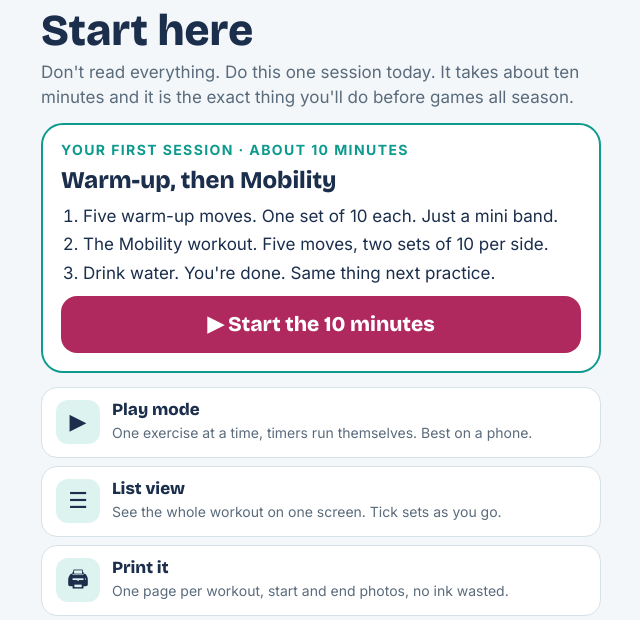
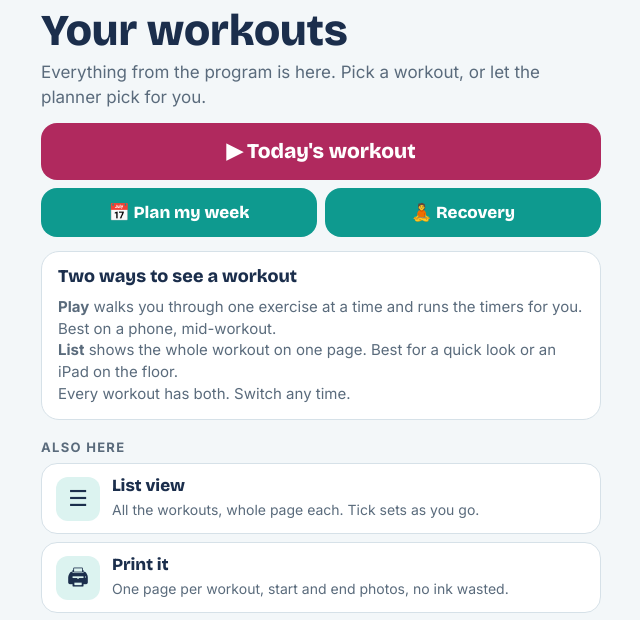
Before and after one commit to michellemariefit/YAE-Player, a plain HTML site: page start.html in a window 1280 px wide. Shown: the part 141-761 px from the top of the page, without its empty margins (319-959 px from the left). Drawn offline with nearby package versions, Linux system fonts and the light colour scheme.

Commit message:
Home page: three big buttons, no first-session hero; done card says what's next
Co-Authored-By: Claude Fable 5.1 <noreply@anthropic.com>
Claude-Session: https://claude.ai/code/session_019NggvoQn7cvGX9tux7Vj4m

```diff
--- a/start.html
+++ b/start.html
@@ -10,8 +10,7 @@
 <link rel="preconnect" href="https://fonts.googleapis.com">
 <link rel="stylesheet" href="https://fonts.googleapis.com/css2?family=Bricolage+Grotesque:opsz,wght@12..96,500;12..96,700;12..96,800&family=Inter:wght@400;500;600;700&display=swap">
 <style>
-/* First-time page. One ten-minute session (five warm-up moves plus the mobility workout) so a new
-   athlete does something today instead of reading. Then the three ways to use the program. */
+/* Home page. Three big buttons for what people do on a given day, then the rest. */
 :root{--bg:#f3f7f9;--card:#fff;--ink:#1b2e4c;--muted:#5a6b7c;--line:#d6e1e8;--brand:#0e9a8f;--brand-soft:#dcf3f0;--accent:#b0295e;
   --display:"Bricolage Grotesque","Helvetica Neue",Arial,sans-serif;--body:"Inter","Helvetica Neue",Arial,sans-serif;--mono:"Inter","Helvetica Neue",Arial,sans-serif}
 @media (prefers-color-scheme: dark){:root:not([data-theme="light"]){--bg:#0f1b2e;--card:#1b2b45;--ink:#eef4f8;--muted:#a4b4c4;--line:#2c3f5c;--brand:#4fcfc4;--brand-soft:#17403c;--accent:#e8558a;color-scheme:dark}}
@@ -23,10 +22,10 @@ header{padding-top:14px;display:flex;flex-direction:column;gap:6px}
 .eyebrow{font:700 12px/1.2 var(--mono);letter-spacing:.1em;text-transform:uppercase;color:var(--brand)}
 h1{font:800 clamp(30px,9vw,44px)/1.02 var(--display);margin:0}
 .lead{margin:0;color:var(--muted)}
-.hero{background:var(--card);border:2px solid var(--brand);border-radius:22px;padding:18px;display:flex;flex-direction:column;gap:10px}
-.hero h2{margin:0;font:800 24px/1.1 var(--display)}
-.hero ol{margin:0;padding-left:22px;display:flex;flex-direction:column;gap:4px}
-.hero .t{font:700 14px/1 var(--mono);letter-spacing:.1em;text-transform:uppercase;color:var(--brand)}
+.big{display:flex;flex-direction:column;gap:8px}
+.two{display:grid;grid-template-columns:1fr 1fr;gap:8px}
+.go.brand{background:var(--brand);font-size:17px;padding:16px 10px}
+h2.also{margin:6px 0 -6px;font:800 13px/1.2 var(--body);letter-spacing:.1em;text-transform:uppercase;color:var(--muted)}
 .go{display:block;text-align:center;background:var(--accent);color:#fff;text-decoration:none;border-radius:16px;padding:18px;font:800 21px/1 var(--display)}
 .ways{display:flex;flex-direction:column;gap:8px}
 .way{display:grid;grid-template-columns:44px 1fr;gap:12px;align-items:center;background:var(--card);border:1px solid var(--line);border-radius:16px;padding:12px 14px;text-decoration:none;color:inherit}
@@ -40,27 +39,27 @@ h1{font:800 clamp(30px,9vw,44px)/1.02 var(--display);margin:0}
 .install ol{margin:0;padding-left:20px;font-size:15px}
 </style>
 <div class="wrap">
-  <header><img src="icons/logo.png" alt="The Youth Athlete Edge" style="width:min(260px,70%);height:auto;margin-bottom:6px"><h1>Start here</h1>
-    <p class="lead">Don't read everything. Do this one session today. It takes about ten minutes and it is the exact thing you'll do before games all season.</p></header>
+  <header><img src="icons/logo.png" alt="The Youth Athlete Edge" style="width:min(260px,70%);height:auto;margin-bottom:6px"><h1>Your workouts</h1>
+    <p class="lead">Everything from the program is here. Pick a workout, or let the planner pick for you.</p></header>
 
-  <section class="hero">
-    <span class="t">Your first session · about 10 minutes</span>
-    <h2>Warm-up, then Mobility</h2>
-    <ol>
-      <li>Five warm-up moves. One set of 10 each. Just a mini band.</li>
-      <li>The Mobility workout. Five moves, two sets of 10 per side.</li>
-      <li>Drink water. You're done. Same thing next practice.</li>
-    </ol>
-    <a class="go" href="play.html#first">▶ Start the 10 minutes</a>
+  <section class="big">
+    <a class="go" href="play.html">▶ Today's workout</a>
+    <div class="two">
+      <a class="go brand" href="week.html">📅 Plan my week</a>
+      <a class="go brand" href="recovery.html">🧘 Recovery</a>
+    </div>
   </section>
 
+  <section class="card">
+    <h2>Two ways to see a workout</h2>
+    <p><b>Play</b> walks you through one exercise at a time and runs the timers for you. Best on a phone, mid-workout.<br><b>List</b> shows the whole workout on one page. Best for a quick look or an iPad on the floor.<br>Every workout has both. Switch any time.</p>
+  </section>
+
+  <h2 class="also">Also here</h2>
   <section class="ways">
-    <a class="way" href="play.html"><span class="ic">▶</span><span><b>Play mode</b><small>One exercise at a time, timers run themselves. Best on a phone.</small></span></a>
-    <a class="way" href="index.html"><span class="ic">☰</span><span><b>List view</b><small>See the whole workout on one screen. Tick sets as you go.</small></span></a>
+    <a class="way" href="index.html"><span class="ic">☰</span><span><b>List view</b><small>All the workouts, whole page each. Tick sets as you go.</small></span></a>
     <a class="way" href="print.html"><span class="ic">🖨</span><span><b>Print it</b><small>One page per workout, start and end photos, no ink wasted.</small></span></a>
-    <a class="way" href="week.html"><span class="ic">📅</span><span><b>Plan my week</b><small>Tap your practice and game days, the program fits around them.</small></span></a>
     <a class="way" href="lessons.html"><span class="ic">📝</span><span><b>Lesson notes</b><small>Every lesson video in a few bullets, plus the questions parents ask most.</small></span></a>
-    <a class="way" href="recovery.html"><span class="ic">🧘</span><span><b>Recovery</b><small>Stretch, MAT holds, then roll out what is tight. A checklist, not a video.</small></span></a>
     <a class="way" href="gear.html"><span class="ic">🎒</span><span><b>What you need</b><small>Mini band and floor space to start. The rest, when you're ready.</small></span></a>
   </section>
 
--- a/sw.js
+++ b/sw.js
@@ -1,6 +1,6 @@
 // Offline cache: pages, data and photos are kept after the first visit, so the player works
 // at a field with one bar of signal. Bump VERSION when files change so phones refresh.
-const VERSION = 'yae-v13';
+const VERSION = 'yae-v14';
 const CORE = ['./', './index.html', './play.html', './week.html', './print.html', './start.html', './gear.html', './recovery.html', './lessons.html', './install.html', './data/lessons.json', './data/yae.json', './manifest.json'];
 self.addEventListener('install', e => { e.waitUntil(caches.open(VERSION).then(c => c.addAll(CORE)).then(() => self.skipWaiting())); });
 self.addEventListener('activate', e => { e.waitUntil(caches.keys().then(ks => Promise.all(ks.filter(k => k !== VERSION).map(k => caches.delete(k)))).then(() => self.clients.claim())); });
```
Also changed, not shown: play.html (+13 -13 lines).
